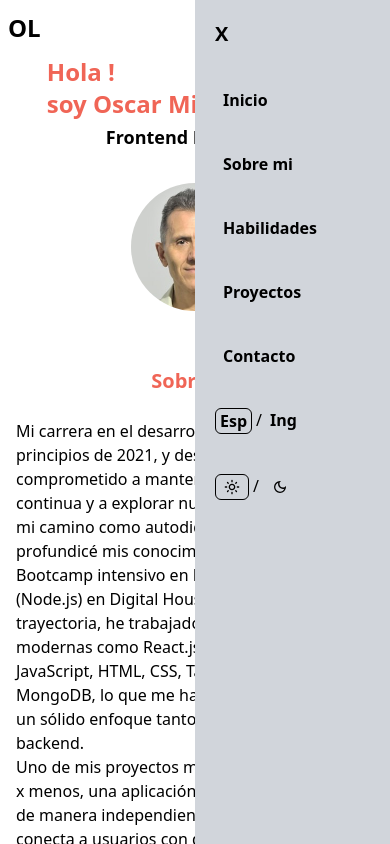
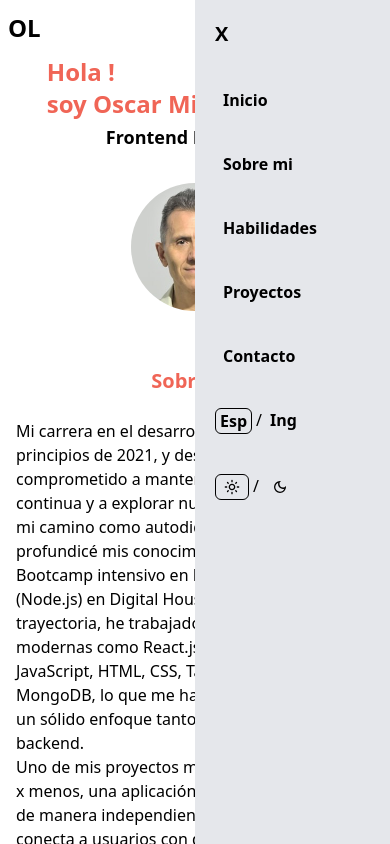
Before and after one commit to OLuciani/portfolio-vite, a React (Vite) app: page / in a window 390 px wide. Both pictures are taken after a click on the icon 369 px from the left and 28 px from the top of the page. Shown: the top 844 px of the page. Built offline with nearby package versions, Linux system fonts and the light colour scheme.

Commit message:
Corrección en SideBar.tsx

```diff
--- a/src/components/SideBar.tsx
+++ b/src/components/SideBar.tsx
@@ -40,7 +40,7 @@ function SideBar() {
     <>
       <div
         className={`w-[50vw] h-screen ${
-          theme === "light" ? "bg-gray-300" : "bg-gray-800"
+          theme === "light" ? "bg-gray-200" : "bg-gray-800"
         } py-[5%] pl-5 top-0 right-0 flex flex-col gap-10 z-10 ${hidde} fixed md:hidden overflow-y-auto`}
       >
         <p
@@ -209,7 +209,7 @@ function SideBar() {
                       hover:text-${theme === "light" ? "white" : "black"}
                       hover:border-white rounded-md
                       ${
-                        theme === "dark" ? "border border-white text-white" : "border border-gray-300"
+                        theme === "dark" ? "border border-white text-white" : "border border-gray-200"
                       }`}
             >
               {<MdOutlineDarkMode />}
```
